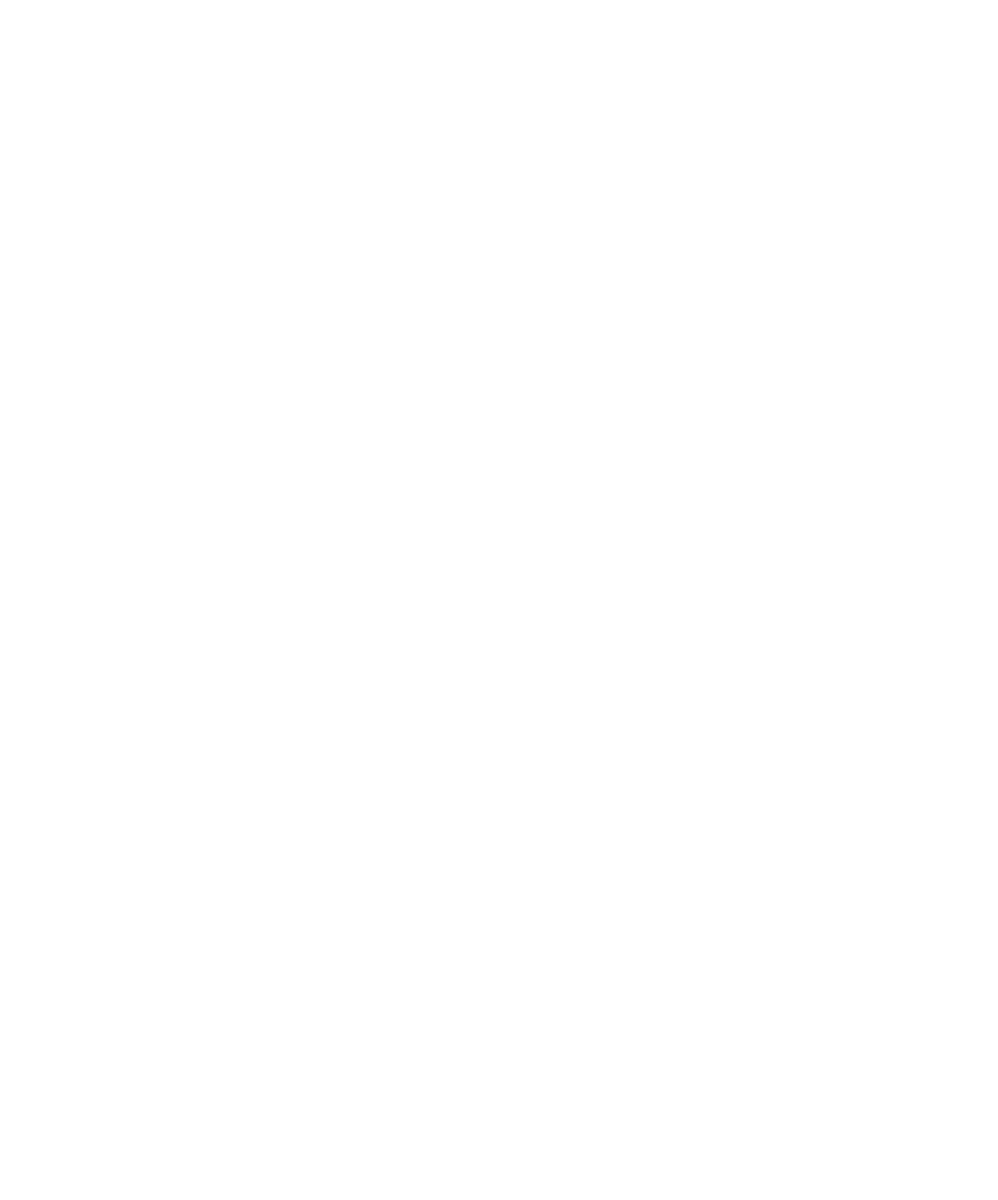
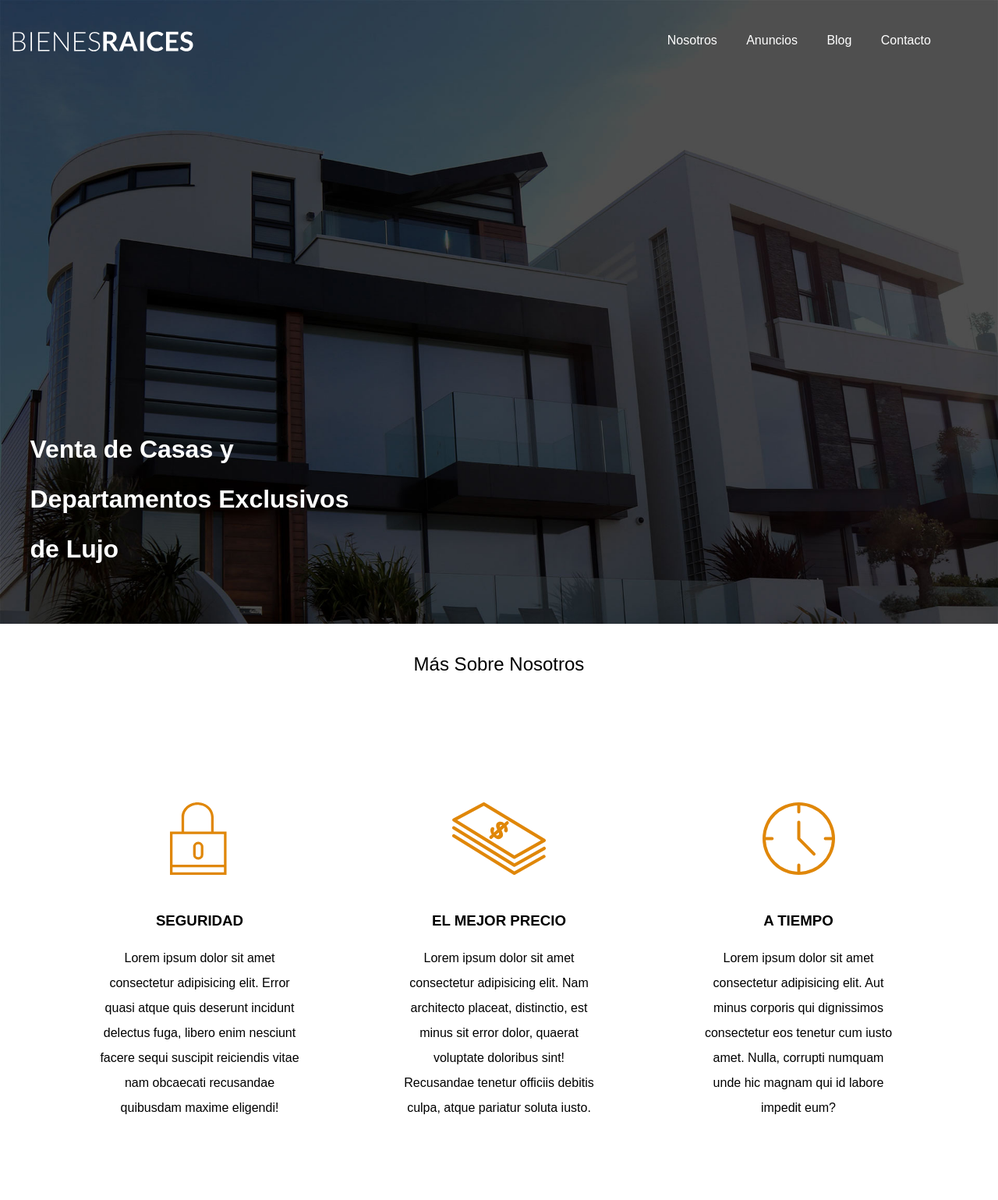
Before and after one commit to GGomez98/TP_LABO3_GASTON_GOMEZ, a plain HTML site: page index.html in a window 1280 px wide. Shown: the top 1539 px of the page at 78% size. Before the commit the page ends 800 px from the top, so only its background shows below. Drawn offline with Linux system fonts and the light colour scheme.

Commit message:
Se agrego el html y parte del css

```diff
--- a/index.html
+++ b/index.html
@@ -9,6 +9,46 @@
     <script src='script.js'></script>
 </head>
 <body>
-
+    <header>
+        <img src="images/logo.svg" alt="logo paginas" id="logo">
+        <nav>
+            <a class="item-menu" href="#nosotros">Nosotros</a>
+            <a class="item-menu" href="#anuncios">Anuncios</a>
+            <a class="item-menu" href="#blog">Blog</a>
+            <a class="item-menu" href="#contacto">Contacto</a>
+        </nav>
+        <h1>Venta de Casas y Departamentos Exclusivos de Lujo</h1>
+    </header>
+    <section id="nosotros" class="section">
+        <h2 class="h2">Más Sobre Nosotros</h2>
+        <div class="info">
+            <img src="./images/icono1.svg" alt="icono seguridad">
+            <h3>SEGURIDAD</h3>
+            <p>Lorem ipsum dolor sit amet consectetur adipisicing elit. Error quasi atque quis deserunt incidunt delectus fuga, libero enim nesciunt facere sequi suscipit reiciendis vitae nam obcaecati recusandae quibusdam maxime eligendi!</p>
+        </div>
+        <div class="info">
+            <img src="./images/icono2.svg" alt="icono mejor precio">
+            <h3>EL MEJOR PRECIO</h3>
+            <p>Lorem ipsum dolor sit amet consectetur adipisicing elit. Nam architecto placeat, distinctio, est minus sit error dolor, quaerat voluptate doloribus sint! Recusandae tenetur officiis debitis culpa, atque pariatur soluta iusto.</p>
+        </div>
+        <div class="info">
+            <img src="./images/icono3.svg" alt="icono tiempo">
+            <h3>A TIEMPO</h3>
+            <p>Lorem ipsum dolor sit amet consectetur adipisicing elit. Aut minus corporis qui dignissimos consectetur eos tenetur cum iusto amet. Nulla, corrupti numquam unde hic magnam qui id labore impedit eum?</p>
+        </div>
+    </section>
+    <section id="anuncios" class="section">
+        <h2 class="h2">Casas y Departamentos en Venta</h2>
+    </section>
+    <section id="contacto" class="mid-section">
+        <h2 class="h2">Encuentra la casa de tus sueños</h2>
+        <p>Llena el formulario de contacto y un asesor se pongra en contracto a la brevedad</p>
+        <a href="">Contactános</a>
+    </section>
+    <section id="blog" class="section">
+        <h2 class="mid-h2">Nuestro Blog</h2>
+        <h2 class="mid-h2">Comentarios</h2>
+    </section>
+    <footer></footer>
 </body>
 </html>
--- a/style.css
+++ b/style.css
@@ -0,0 +1,116 @@
+:root{
+    --primary-color: #E08709;
+    --secondary-color: #71B100;
+}
+
+*{
+    margin: 0;
+    padding: 0;
+}
+
+header{
+    background-image: url("images/header.jpg");
+    background-size: cover;
+    height: 100vh;
+    background-repeat: no-repeat;
+    color: white;
+    display: flex;
+    flex-wrap: wrap;
+}
+
+#logo{
+    height: 10vh;
+    width: 20vw;
+    margin: 1% 0% 0% 1%;
+}
+
+nav{
+    display: flex;
+    justify-content: flex-end;
+    width: 73vw;
+    padding: 3% 0% 0% 0%;
+    font-family: Arial, Helvetica, sans-serif;
+}
+
+.item-menu{
+    margin-left: 2%;
+}
+
+a{
+    color: white;
+    text-decoration: none;
+}
+
+h1{
+    align-self: flex-end;
+    margin-bottom: 5%;
+    margin-left: 3%;
+    width: 35vw;
+    line-height: 200%;
+    font-family: Arial, Helvetica, sans-serif;
+}
+
+section{
+    height: 100vh;
+    display: flex;
+    flex-wrap: wrap;
+    justify-content: center;
+    font-family: Arial, Helvetica, sans-serif;
+}
+h2{
+    width: 100%;
+    text-align: center;
+    font-weight: lighter;
+    margin-top: 3%;
+}
+
+.info{
+    margin: 5%;
+    width: 20%;
+    text-align: center;
+    line-height: 400%
+}
+
+p{
+    line-height: 200%;
+    width: 100%;
+}
+
+.mid-section{
+    height: 50vh;
+    background-image: url("./images/encuentra.jpg");
+    background-size: cover;
+    background-repeat: no-repeat;
+    color: white;
+    text-align: left;
+    justify-content: left;
+    padding-left: 3%;
+    align-items: center;
+}
+
+.mid-section h2{
+    text-align: left;
+}
+
+.mid-section p{
+    text-align: left;
+}
+
+a{
+    display: flex;
+    background-color: #E08709;
+    color: white;
+    height: 10%;
+    padding: 0% 1% 0% 1%;
+    align-items: center;
+    font-weight: 500;
+
+}
+
+nav a{
+    background-color: transparent;
+}
+
+.mid-h2{
+    width: 50%;
+}
```
